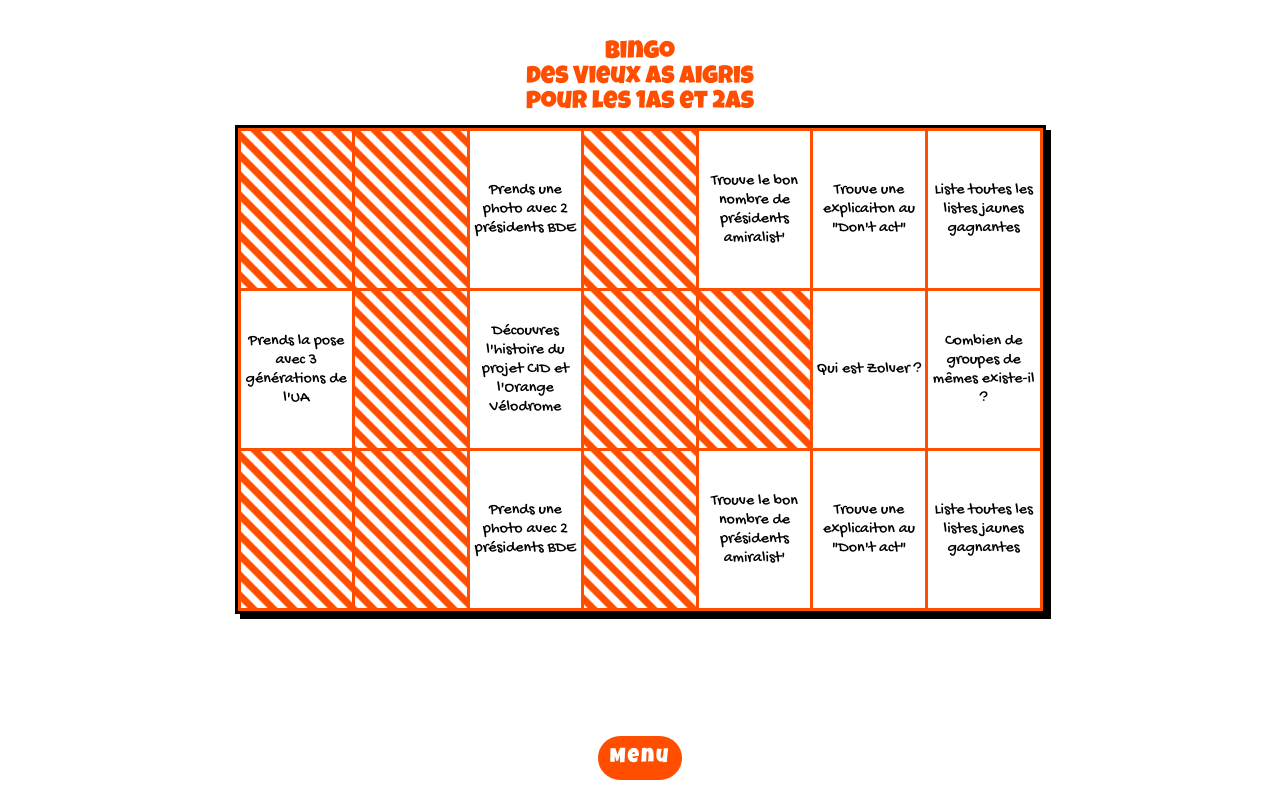
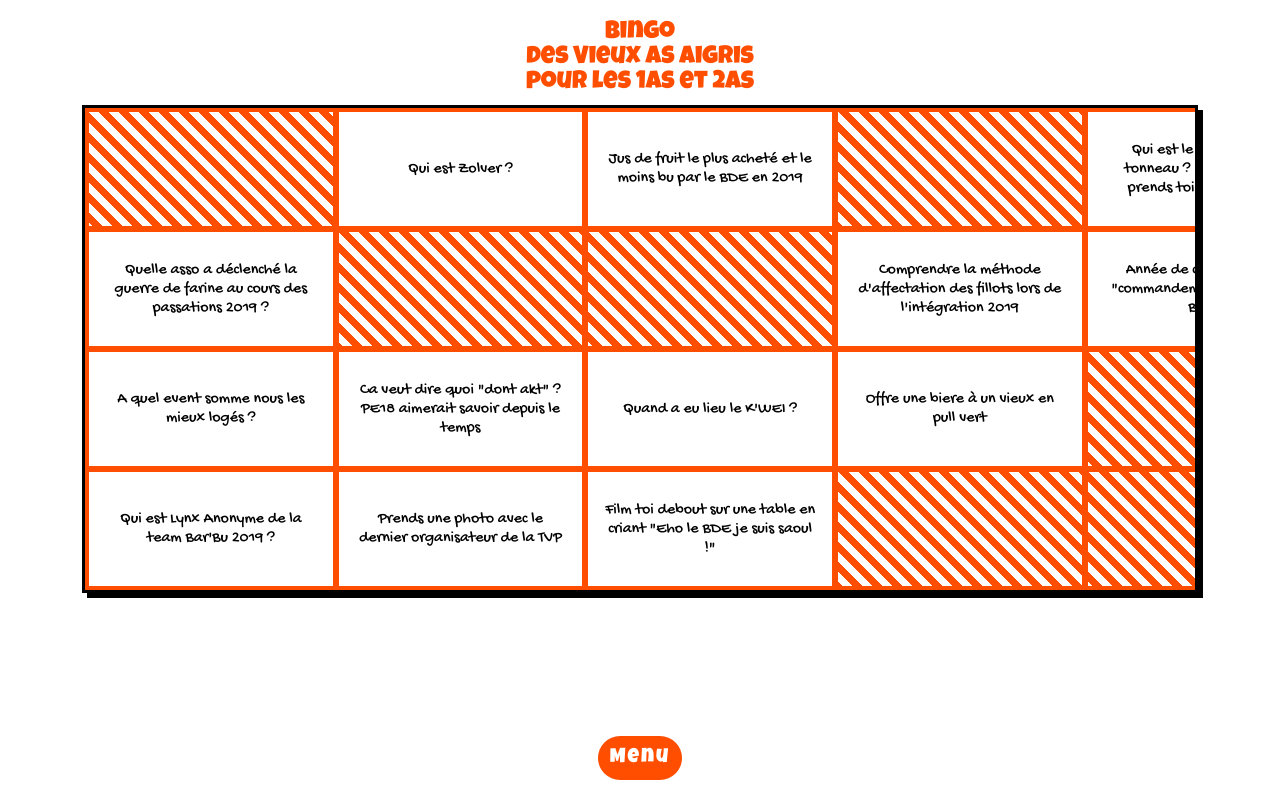
Before and after one commit to ppernalon/barbu-bingo-react, a React (Create React App) app: page /1A2A in a window 1280 px wide. Built offline with nearby package versions, Linux system fonts and the light colour scheme.

Commit message:
1/2As challenges added

```diff
--- a/src/components/BingoTable.css
+++ b/src/components/BingoTable.css
@@ -3,32 +3,52 @@
 }
 
 .BingoTableShadow{
+    box-sizing: border-box;
     margin: auto;
     max-width: 90%;
     overflow-x: scroll;
     background-color: black;
     border: solid black 3px;
     box-shadow: 5px 5px 0 black;;
+    overflow-y: hidden;
 }
 
 .BingoTable {
+    max-height: 100%;
+    box-sizing: border-box;
     margin: auto;
     background: linear-gradient(45deg, white 25%,
 	#ff4e00 25%, #ff4e00 50%,
 	white 50%, white 75%,
 	#ff4e00 75%);
     background-size: 20px 20px;
+    border: solid #ff4e00 1px;
     border-collapse: collapse;
+    display: flex;
+    flex-direction: column;
+}
+
+.BingoRow{
+    box-sizing: border-box;
+    display: flex;
 }
 
 
 .BingoChallenge{
+    box-sizing: border-box;
     height: 100%;
+    padding: 15px;
     background-color: white;
     text-align: center;
-    vertical-align: middle;
+    display: flex;
+    flex-direction: column;
+    justify-content: center;
 }
 
 .BingoNoChallenge{
     background-color: transparent !important;
 }
+
+.SpanChallenge{
+    display: block;
+}
--- a/src/components/BingoTable.jsx
+++ b/src/components/BingoTable.jsx
@@ -3,16 +3,15 @@ import "./BingoTable.css"
 
 const BingoTable = ({challenges, spaceAvailable}) => {
     const cellHeight = spaceAvailable/challenges.length
-    const cellWidth = 115
+    const cellWidth = 250
 
     return (
         <div className="BingoTableShadow" style={{width: 'fit-content'}}>
-            <table className="BingoTable" style={{width: cellWidth*challenges[0].length}}>
-                <tbody>
+            <div className="BingoTable" style={{width: cellWidth*challenges[0].length}}>
                 {
                     challenges.map((row, rowIndex) => {
                         return (
-                                <tr
+                            <div
                                 key={`challengesRow_${rowIndex}`}
                                 className="BingoRow"
                                 style={{height: cellHeight}}
@@ -22,17 +21,19 @@ const BingoTable = ({challenges, spaceAvailable}) => {
                                         if (challenge !== "NONE")
                                         {
                                             return (
-                                                    <td
+                                                <div
                                                     key={`challenge_${rowIndex}_${challengeIndex}`}
                                                     className="BingoChallenge"
                                                     style={{width: 100/row.length + "%"}}
                                                 >
+                                                    <span className="SpanChallenge">
                                                         {challenge}
-                                                    </td>
+                                                    </span>
+                                                </div>
                                             )
                                         } else {
                                             return (
-                                                    <td
+                                                <div
                                                     key={`challenge_${rowIndex}_${challengeIndex}`}
                                                     className={"BingoChallenge BingoNoChallenge"}
                                                     style={{width: 100/row.length + "%"}}
@@ -41,12 +42,11 @@ const BingoTable = ({challenges, spaceAvailable}) => {
                                         }
                                     })
                                 }
-                                </tr>
+                            </div>
                         )
                     })
                 }
-                </tbody>
-            </table>
+            </div>
         </div>
 
     )
--- a/src/components/Layout.css
+++ b/src/components/Layout.css
@@ -1,6 +1,6 @@
 .LayoutContainer{
     box-sizing: border-box;
-    padding: 20px;
+    padding: 20px 0;
     height: 100%;
     max-height: 100%;
     display: flex;
@@ -10,5 +10,6 @@
 
 .LayoutChildren{
     box-sizing: border-box;
+    padding: 0 20px;
     overflow-y: scroll;
 }
--- a/src/components/Menu.jsx
+++ b/src/components/Menu.jsx
@@ -19,7 +19,7 @@ const Menu = () => {
                         <div className="MenuItems">
                             <Link to={"/1A2A"}> Défis 1/2A </Link>
                             <Link to={"/3A4A"}> Défis 3/4A </Link>
-                            <Link to={"/shared-challenge"}> Défis commun </Link>
+                            <Link to={"/shared-challenge"}> Défis partagés </Link>
                             <Link to={"/rules"}> Règles </Link>
                             <Link to={"/qr-code"}> Partager le bingo </Link>
                             <img className={"MenuLogo"} src={Logo} alt="logo BDVA"/>
--- a/src/components/SimpleParagraph.css
+++ b/src/components/SimpleParagraph.css
@@ -14,4 +14,10 @@
 
 .SimpleParagraphContainer{
     margin-bottom: 10px;
+    max-width: 600px;
+    display: flex;
+    flex-direction: column;
+    justify-content: center;
+    align-items: center;
+    margin: auto;
 }
--- a/src/pages/BingoPage.css
+++ b/src/pages/BingoPage.css
@@ -1,8 +1,3 @@
-.BingoTableContainer{
-    margin-top: 20px;
-    margin-bottom: 20px;
-}
-
 .BingoTitle{
     font-family: "Luckiest Guy", cursive;
     font-size: 25px;
--- a/src/pages/BingoPage.jsx
+++ b/src/pages/BingoPage.jsx
@@ -7,40 +7,11 @@ const BingoPage = () => {
 	const location = useLocation()
 	const is1A2A = location.pathname === "/1A2A"
 
-	const challenges = [
-		[
-			"NONE",
-			"NONE",
-			"Prends une photo avec 2 présidents BDE",
-			"NONE",
-			"Trouve le bon nombre de présidents amiralist'",
-			"Trouve une explicaiton au \"Don't act\"",
-			"Liste toutes les listes jaunes gagnantes"
-		],
-		[
-			"Prends la pose avec 3 générations de l'UA",
-			"NONE",
-			"Découvres l'histoire du projet CID et l'Orange Vélodrome",
-			"NONE",
-			"NONE",
-			"Qui est Zolver ?",
-			"Combien de groupes de mêmes existe-il ?"
-		]
-		,
-		[
-			"NONE",
-			"NONE",
-			"Prends une photo avec 2 présidents BDE",
-			"NONE",
-			"Trouve le bon nombre de présidents amiralist'",
-			"Trouve une explicaiton au \"Don't act\"",
-			"Liste toutes les listes jaunes gagnantes"
-		]
-	]
+	const challenges = is1A2A ? BingoPage.challenges12A : []
 
     return (
         <div>
-            <div className='BingoTableContainer'>
+            <div>
                 <div className='BingoTitle'>
                     Bingo
 					<br/>
@@ -54,4 +25,39 @@ const BingoPage = () => {
     )
 }
 
+BingoPage.challenges12A = [
+	[
+		"NONE",
+		"Qui est Zolver ?",
+		"Jus de fruit le plus acheté et le moins bu par le BDE en 2019",
+		"NONE",
+		"Qui est le premier respo tonneau ? Si il est présent prends toi en photo avec",
+		"Année de création de la soirée de retrouvailles sur la plage? "
+	],
+	[
+		"Quelle asso a déclenché la guerre de farine au cours des passations 2019 ?",
+		"NONE",
+		"NONE",
+		"Comprendre la méthode d'affectation des fillots lors de l'intégration 2019",
+		"Année de création des 10 \"commandements / règles\" du Bar'Bu",
+		"Qu’est ce qu’il ne faut absolument pas rapporter à la crémaillère de l’octo depuis 2019 ?"
+	],
+	[
+		"A quel event somme nous les mieux logés ?",
+		"Ca veut dire quoi \"dont akt\" ? PE18 aimerait savoir depuis le temps",
+		"Quand a eu lieu le K'WEI ?",
+		"Offre une biere à un vieux en pull vert",
+		"NONE",
+		"NONE"
+	],
+	[
+		"Qui est Lynx Anonyme de la team Bar'Bu 2019 ?",
+		"Prends une photo avec le dernier organisateur de la TVP",
+		"Film toi debout sur une table en criant \"Eho le BDE je suis saoul !\"",
+		"NONE",
+		"NONE",
+		"Comment Centrale a perdu son partenariat avec l'Orange Vélodrome ?"
+	]
+]
+
 export default BingoPage
--- a/src/pages/RulesPage.jsx
+++ b/src/pages/RulesPage.jsx
@@ -26,14 +26,24 @@ const RulesPage = () => {
             )
         },
         {
+            title: "Par équipe ou tout seul ?",
+            text: (
+                <>
+                    Tous les défis peuvent être réalisés par deux, en revanche la récompense sera à partager !
+                    Néanmoins, une équipe doit être constituée de deux personnes de la même aggréation de promo.
+                    C'est à dire 1/2As ensemble et 3/4As ensemble, une équipe 1/3A n'est pas autorisée.
+                </>
+            )
+        },
+        {
             title: "Classements, résultats et récompenses",
             text: (
                 <>
                     Les classements sont établis selon le nombre de défis validés par
                     le staff BDVA. Si deux personnes obtiennent le même nombre de défis,
                     celui qui aura été le plus rapide sera favorisé. Les vainqueurs seront
-                    révélés le lendemain, et gagneront une sélection de 4 bières selon vos
-                    goûts et vos habitudes de dégustation.
+                    révélés dans les jours suivants le Bar'Bu, et gagneront une sélection
+                    de 4 bières selon vos goûts et vos habitudes de dégustation.
                 </>
             )
         },
--- a/src/pages/SharedChallengePage.css
+++ b/src/pages/SharedChallengePage.css
@@ -12,4 +12,6 @@
     flex-direction: column;
     align-items: center;
     justify-content: center;
+    gap: 40px;
+    height: 100%;
 }
--- a/src/pages/SharedChallengePage.jsx
+++ b/src/pages/SharedChallengePage.jsx
@@ -5,7 +5,6 @@ import SharedChallenge from '../components/SharedChallenge'
 
 const SharedChallengePage = () => {
     return (
-        <div>
         <div className='BingoSharedChallengeContainer'>
             <div className='BingoTitle'>
                 Bingo
@@ -14,7 +13,6 @@ const SharedChallengePage = () => {
             </div>
             <SharedChallenge />
         </div>
-        </div>
     )
 }
 
```
Lines whose indentation alone changed are shown as unchanged.
